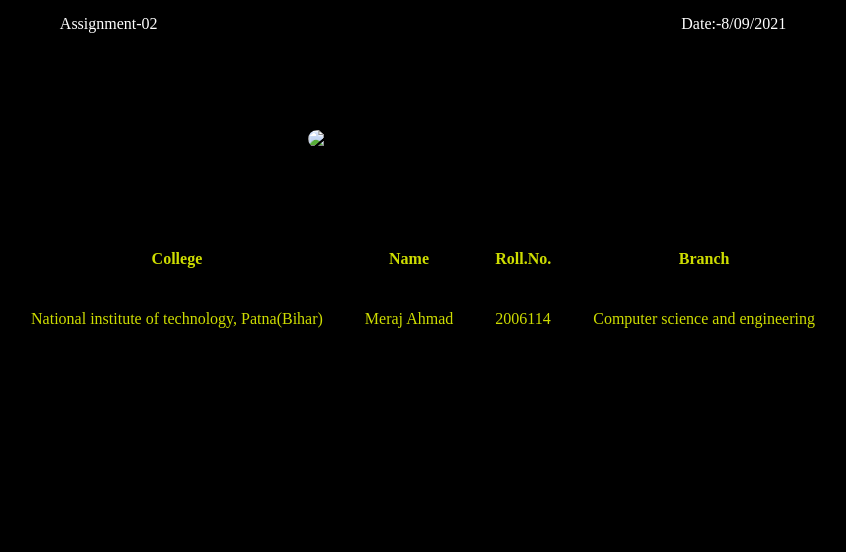
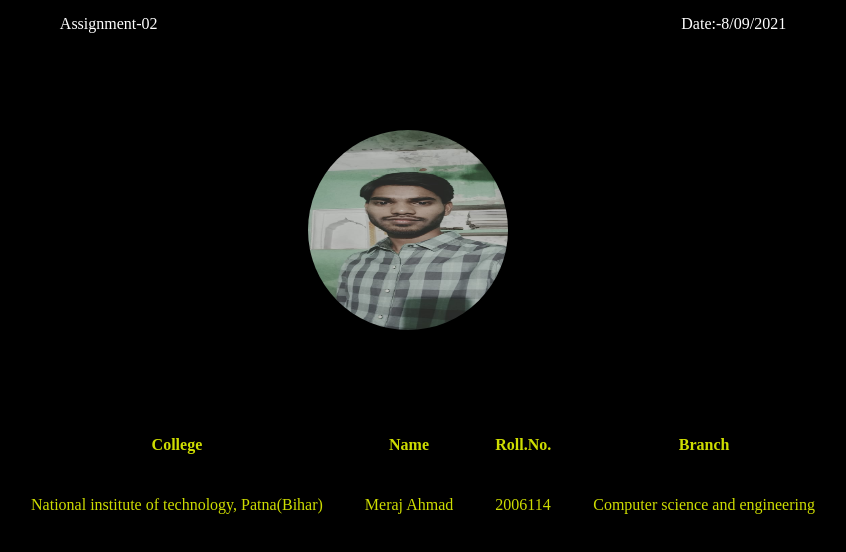
Before and after one commit to merajHesh8081/Assignment-02, a plain HTML site: page index.html in a window 1280 px wide. Shown: the whole page, without its empty margins (217-1063 px from the left). Drawn offline with Linux system fonts and the light colour scheme.

Commit message:
Update index.html

```diff
--- a/index.html
+++ b/index.html
@@ -22,7 +22,7 @@
         width: 200px;
 
         border-radius: 200px;
-         " src="/imgd.jpg" alt="image">
+         " src="https://github.com/merajHesh8081/Assignment-02/blob/main/img.jpg?raw=true" alt="image">
 
         </div>
         <div class="item" style="color: rgb(206, 221, 0); display: flex;
```
